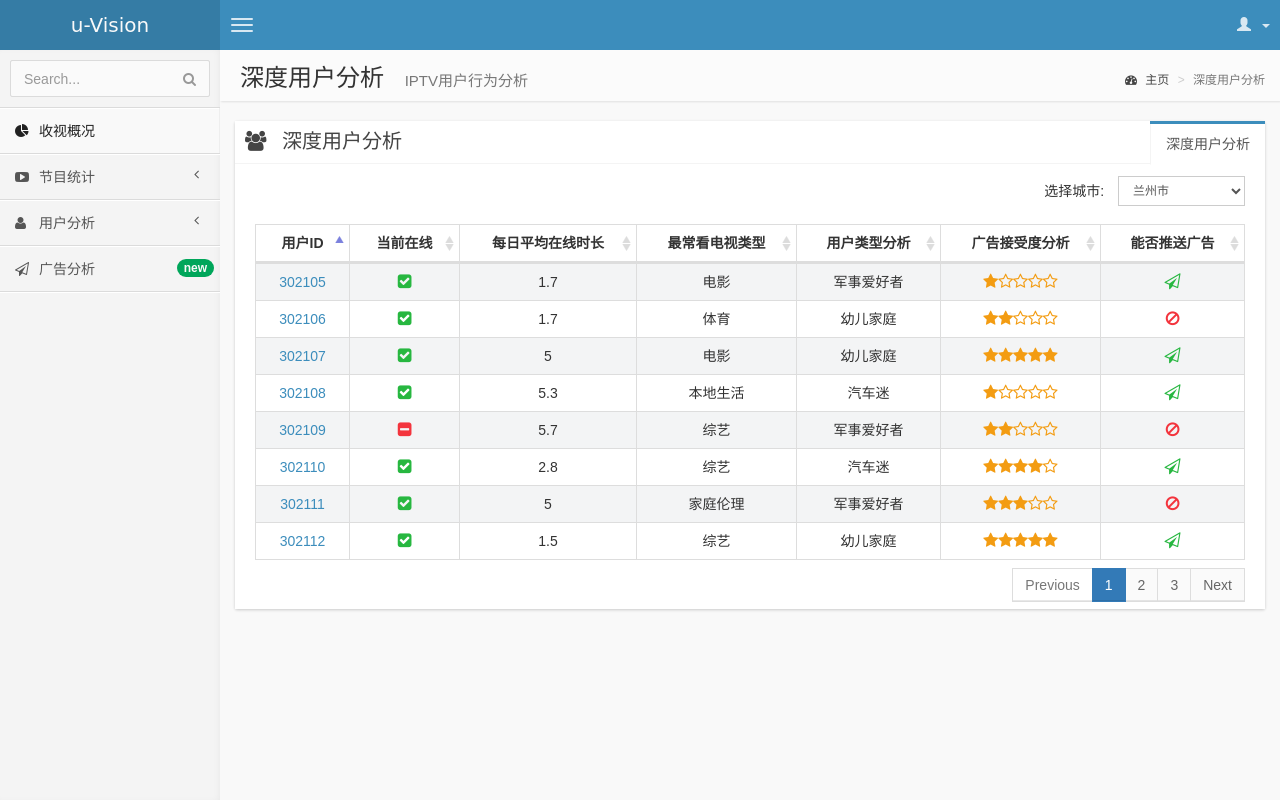
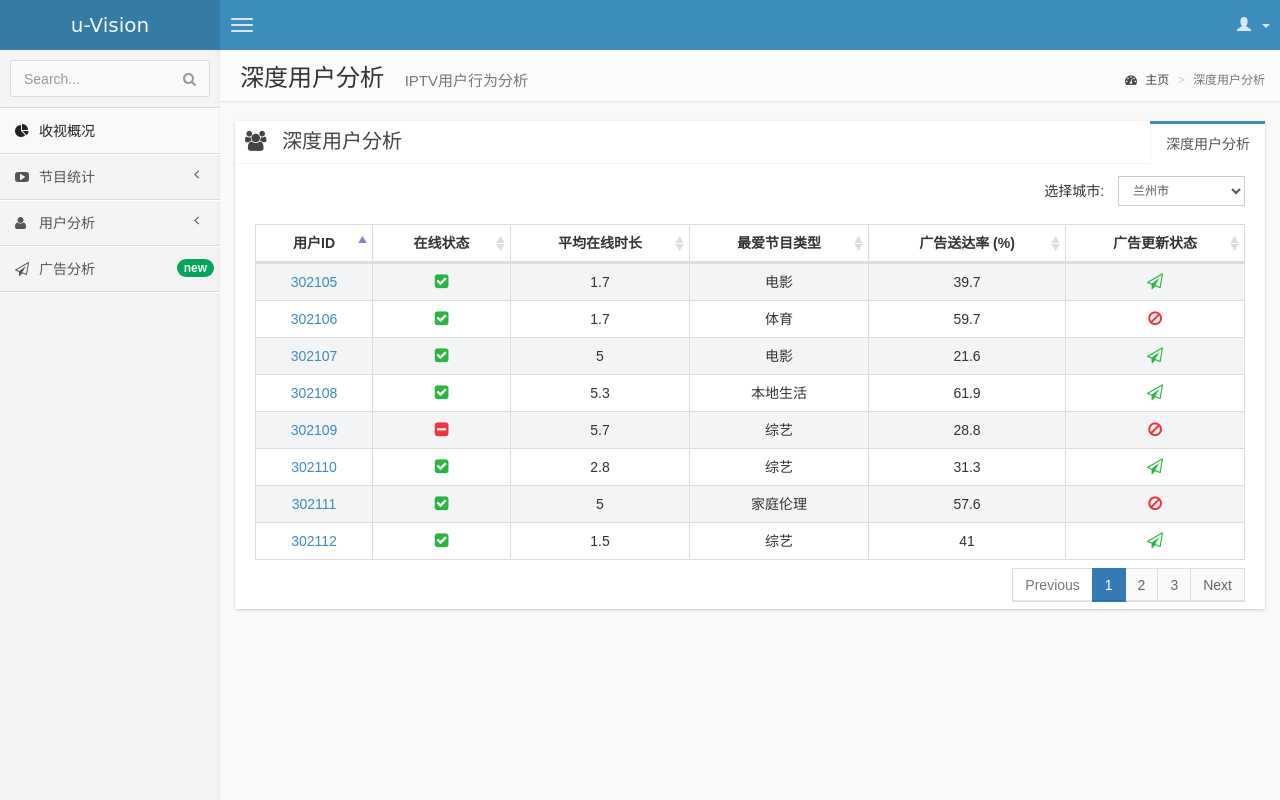
Before and after one commit to Mendim/iptvdemo, a Flask app: page /main/user_info/ in a window 1280 px wide. Run offline with Flask 2, Linux system fonts and the light colour scheme; a user stored in the database is signed in; some libraries are stand-ins or nearby versions; some web fonts are replaced.

Commit message:
change deep user analysis page

```diff
--- a/app/static/custom/appjs/main/user_info_page.js
+++ b/app/static/custom/appjs/main/user_info_page.js
@@ -32,36 +32,6 @@ function tvType(value) {
     }
 }
 
-function userType(value) {
-    switch(value) {
-        case 1:
-            return "老年家庭";
-        case 2:
-            return "幼儿家庭";
-        case 3:
-            return "年轻都市族";
-        case 4:
-            return "时尚女性";
-        case 5:
-            return "汽车迷";
-        case 6:
-            return "军事爱好者";
-        default :
-            return "未定义";
-    }
-}
-
-function returnStar(value) {
-    var starStr = "";
-    for(var i=1; i<= value; i++) {
-        starStr +=  "<i class='fa fa-star star'></i>";
-    }
-    for(;i<=5;i++){
-        starStr +=  "<i class='fa fa-star-o star'></i>";
-    }
-
-    return starStr;
-}
 
 function pushAD(value) {
     if(value == 0) {
@@ -89,35 +59,34 @@ $(function() {
         "order": [[ 0, "asc" ]],
         "columns": [
             { "title": "用户ID", "class": "center" },
-            { "title": "当前在线", "class": "center" },
-            { "title": "每日平均在线时长", "class": "center" },
-            { "title": "最常看电视类型", "class": "center" },
-            { "title": "用户类型分析", "class": "center" },
-            { "title": "广告接受度分析", "class": "center"},
-            { "title": "能否推送广告", "class": "center"}
+            { "title": "在线状态", "class": "center" },
+            { "title": "平均在线时长", "class": "center" },
+            { "title": "最爱节目类型", "class": "center" },
+            { "title": "广告送达率 (%)", "class": "center"},
+            { "title": "广告更新状态", "class": "center"}
         ],
         "data": [
-            [userDetail(302105), userStatus(0), 1.7, tvType(2), userType(6), returnStar(1), pushAD(0)],
-            [userDetail(302106), userStatus(0), 1.7, tvType(4), userType(2), returnStar(2), pushAD(1)],
-            [userDetail(302107), userStatus(0), 5.0, tvType(2), userType(2), returnStar(5), pushAD(0)],
-            [userDetail(302108), userStatus(0), 5.3, tvType(6), userType(5), returnStar(1), pushAD(0)],
-            [userDetail(302109), userStatus(1), 5.7, tvType(5), userType(6), returnStar(2), pushAD(1)],
-            [userDetail(302110), userStatus(0), 2.8, tvType(5), userType(5), returnStar(4), pushAD(0)],
-            [userDetail(302111), userStatus(0), 5.0, tvType(7), userType(6), returnStar(3), pushAD(1)],
-            [userDetail(302112), userStatus(0), 1.5, tvType(5), userType(2), returnStar(5), pushAD(0)],
-            [userDetail(302113), userStatus(1), 5.3, tvType(6), userType(2), returnStar(6), pushAD(1)],
-            [userDetail(302114), userStatus(0), 2.9, tvType(5), userType(2), returnStar(5), pushAD(0)],
-            [userDetail(302115), userStatus(0), 2.2, tvType(5), userType(2), returnStar(5), pushAD(0)],
-            [userDetail(302116), userStatus(1), 1.2, tvType(2), userType(1), returnStar(3), pushAD(1)],
-            [userDetail(302117), userStatus(0), 3.7, tvType(1), userType(1), returnStar(2), pushAD(0)],
-            [userDetail(302118), userStatus(0), 5.0, tvType(1), userType(7), returnStar(5), pushAD(0)],
-            [userDetail(302119), userStatus(0), 5.3, tvType(4), userType(3), returnStar(5), pushAD(0)],
-            [userDetail(302120), userStatus(0), 6.0, tvType(5), userType(5), returnStar(3), pushAD(0)],
-            [userDetail(302121), userStatus(1), 5.1, tvType(4), userType(4), returnStar(1), pushAD(1)],
-            [userDetail(302122), userStatus(0), 1.8, tvType(7), userType(3), returnStar(4), pushAD(0)],
-            [userDetail(302123), userStatus(0), 4.1, tvType(3), userType(5), returnStar(3), pushAD(0)],
-            [userDetail(302124), userStatus(0), 1.8, tvType(3), userType(5), returnStar(4), pushAD(0)],
-            [userDetail(302125), userStatus(1), 1.6, tvType(5), userType(5), returnStar(2), pushAD(1)]
+            [userDetail(302105), userStatus(0), 1.7, tvType(2), 39.7, pushAD(0)],
+            [userDetail(302106), userStatus(0), 1.7, tvType(4), 59.7, pushAD(1)],
+            [userDetail(302107), userStatus(0), 5.0, tvType(2), 21.6, pushAD(0)],
+            [userDetail(302108), userStatus(0), 5.3, tvType(6), 61.9, pushAD(0)],
+            [userDetail(302109), userStatus(1), 5.7, tvType(5), 28.8, pushAD(1)],
+            [userDetail(302110), userStatus(0), 2.8, tvType(5), 31.3, pushAD(0)],
+            [userDetail(302111), userStatus(0), 5.0, tvType(7), 57.6, pushAD(1)],
+            [userDetail(302112), userStatus(0), 1.5, tvType(5), 41.0, pushAD(0)],
+            [userDetail(302113), userStatus(1), 5.3, tvType(6), 63.7, pushAD(1)],
+            [userDetail(302114), userStatus(0), 2.9, tvType(5), 54.0, pushAD(0)],
+            [userDetail(302115), userStatus(0), 2.2, tvType(5), 62.7, pushAD(0)],
+            [userDetail(302116), userStatus(1), 1.2, tvType(2), 52.0, pushAD(1)],
+            [userDetail(302117), userStatus(0), 3.7, tvType(1), 44.6, pushAD(0)],
+            [userDetail(302118), userStatus(0), 5.0, tvType(1), 42.1, pushAD(0)],
+            [userDetail(302119), userStatus(0), 5.3, tvType(4), 41.0, pushAD(0)],
+            [userDetail(302120), userStatus(0), 6.0, tvType(5), 67.2, pushAD(0)],
+            [userDetail(302121), userStatus(1), 5.1, tvType(4), 40.3, pushAD(1)],
+            [userDetail(302122), userStatus(0), 1.8, tvType(7), 24.0, pushAD(0)],
+            [userDetail(302123), userStatus(0), 4.1, tvType(3), 28.8, pushAD(0)],
+            [userDetail(302124), userStatus(0), 1.8, tvType(3), 43.6, pushAD(0)],
+            [userDetail(302125), userStatus(1), 1.6, tvType(5), 50.1, pushAD(1)]
         ]
     });
 });
```
Also changed, not shown: app/static/custom/appjs/main/user_detail_page.js (+5 -5 lines), app/templates/main/pages/user_detail.html (+4 -4 lines).
